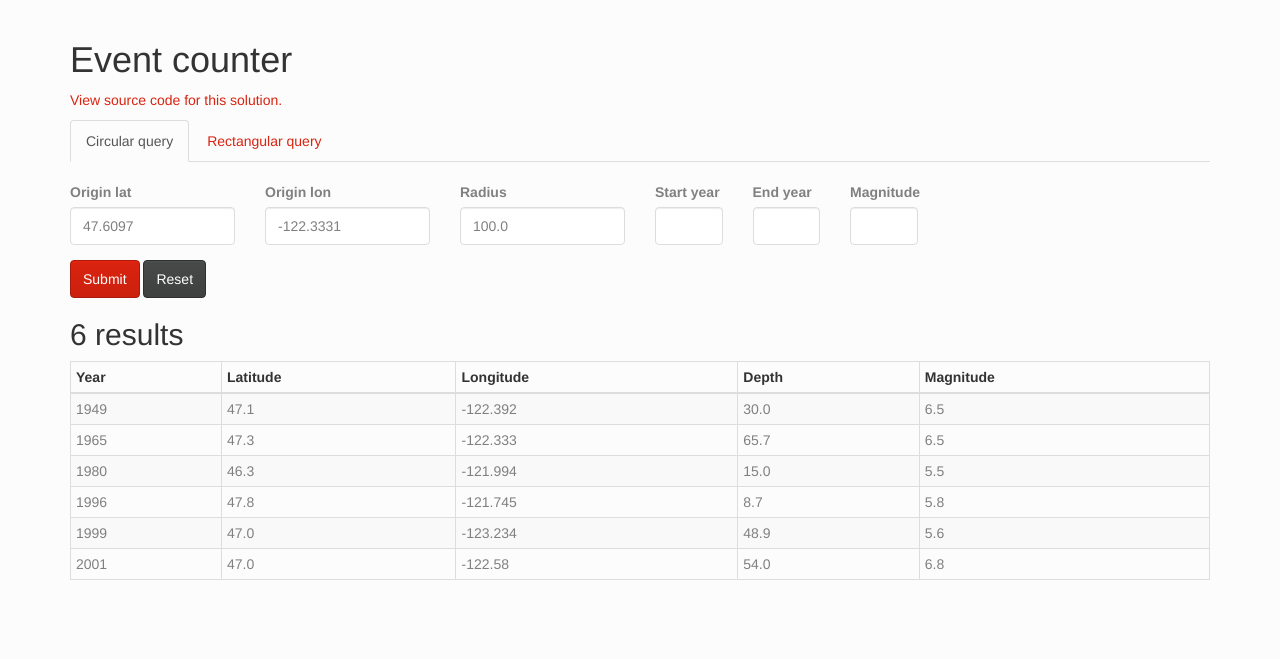
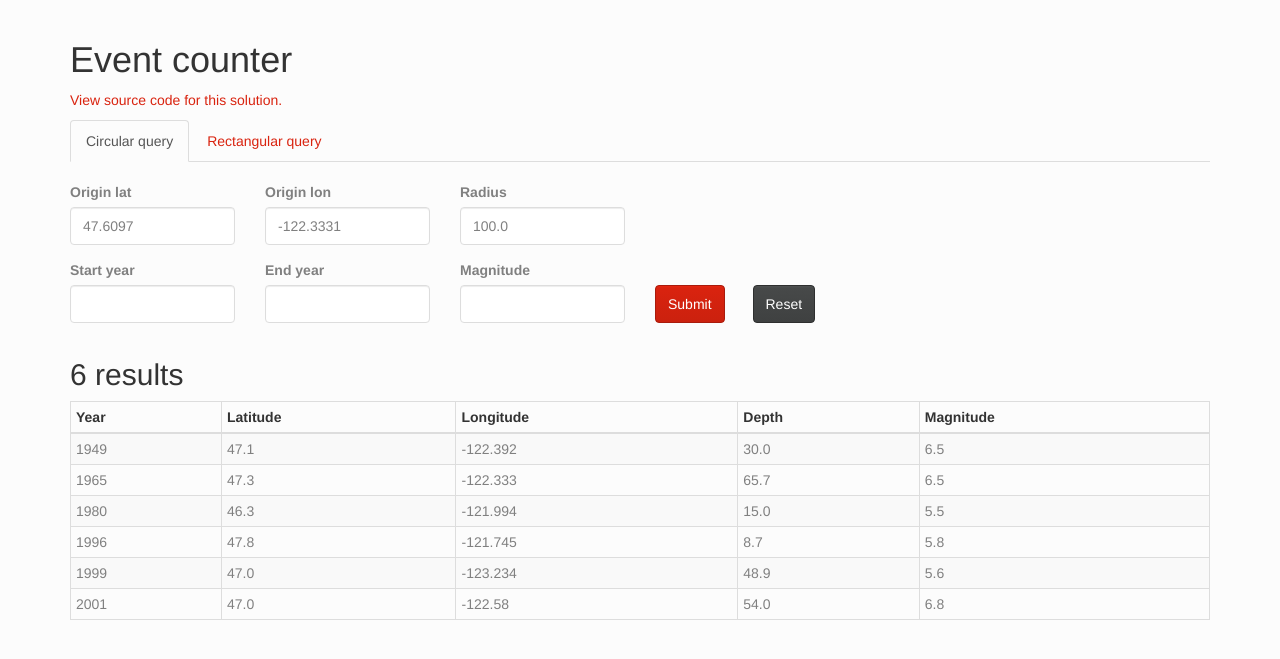
Before and after one commit to minism/uo-sciprog, a Flask app: page /1/ in a window 1280 px wide. Shown: the part 42-701 px from the top of the page. Run offline with Flask 2, Linux system fonts and the light colour scheme; some libraries are stand-ins or nearby versions.

Commit message:
fix template

```diff
--- a/server.py
+++ b/server.py
@@ -13,7 +13,7 @@ DEFAULT_PARAMS = [
   # Solution 2: All events.
   {},
   # Solution 3: All events that occurred within the longtitude range -75 to -150
-  {'start_longitude': -150, 'end_longitude': -75, 'circular_query': False},
+  {'start_longitude': -150, 'end_longitude': -75, 'circular_query': '0'},
   # Solution 3: All events of magnitude > 7.5
   {'threshold': 7.5},
   # Solution 5: All events in 100 mile radius of Seattle, WA.
--- a/templates/event_form.html
+++ b/templates/event_form.html
@@ -34,6 +34,7 @@
         </div>
       </div>
     </div>
+
     <div class="tab-pane {% if not params.circular_query %}active{% else %}{% endif %}" id="rectangular">
       <div class="col-xs-2">
         <div class="form-group">
@@ -64,32 +65,45 @@
         </div>
       </div>
     </div>
-    <div class="col-xs-1">
+  </div> <!-- Row -->
+
+  <div class="row">
+    <div class="col-xs-2">
       <div class="form-group">
         <label>Start year</label>
         <input type="text" class="form-control" name="s"
                value="{{params.start_year|default("", True)}}">
       </div>
     </div>
-    <div class="col-xs-1">
+    <div class="col-xs-2">
       <div class="form-group">
         <label>End year</label>
         <input type="text" class="form-control" name="e"
                value="{{params.end_year|default("", True)}}">
       </div>
     </div>
-    <div class="col-xs-1">
+    <div class="col-xs-2">
       <div class="form-group">
         <label>Magnitude</label>
         <input type="text" class="form-control" name="m"
                value="{{params.threshold|default("", True)}}">
       </div>
     </div>
+    <div class="col-xs-1">
+      <div class="form-group">
+        <label>&nbsp;</label>
+        <input type="submit" class="btn btn-primary">
+      </div>
+    </div>
+    <div class="col-xs-1">
+      <div class="form-group">
+        <label>&nbsp;</label>
+        <a href="/1/" class="btn btn-default">Reset</a>
+      </div>
+    </div>
   </div>
   <input type="hidden" id="cq" name="cq"
          {% if params.circular_query %}value="1"{% else %}value="0"{% endif %}>
-  <input type="submit" class="btn btn-primary">
-  <a href="/1/" class="btn btn-default">Reset</a>
 </form>
 
 <script>
--- a/templates/solution3.html
+++ b/templates/solution3.html
@@ -5,6 +5,7 @@
 {% block content %}
 
 <div class="col-xs-12">
+  {% include "event_form.html" %}
 </div>
 
 {% endblock %}
--- a/templates/solution4.html
+++ b/templates/solution4.html
@@ -5,6 +5,7 @@
 {% block content %}
 
 <div class="col-xs-12">
+  {% include "event_form.html" %}
 </div>
 
 {% endblock %}
```
